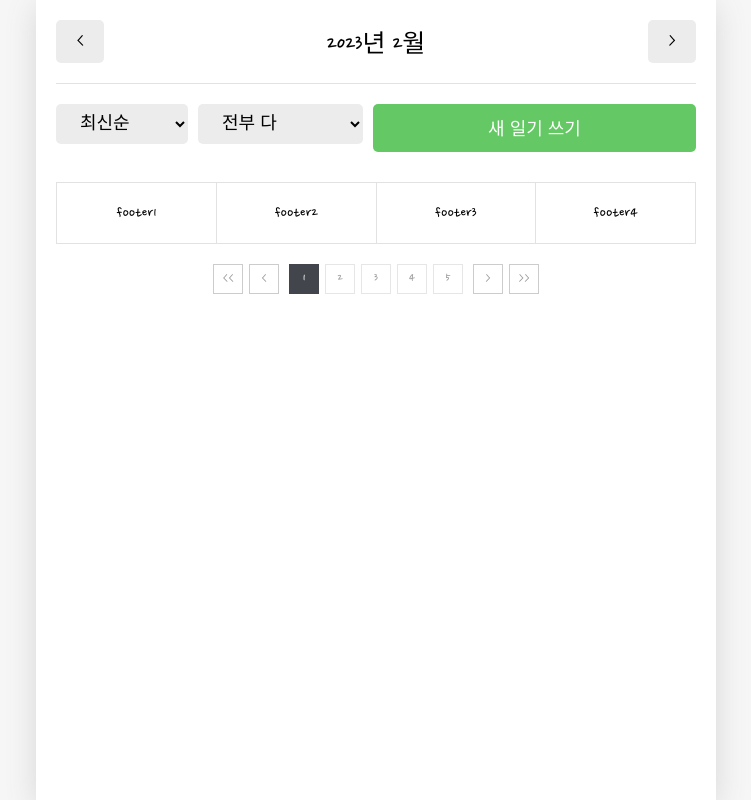
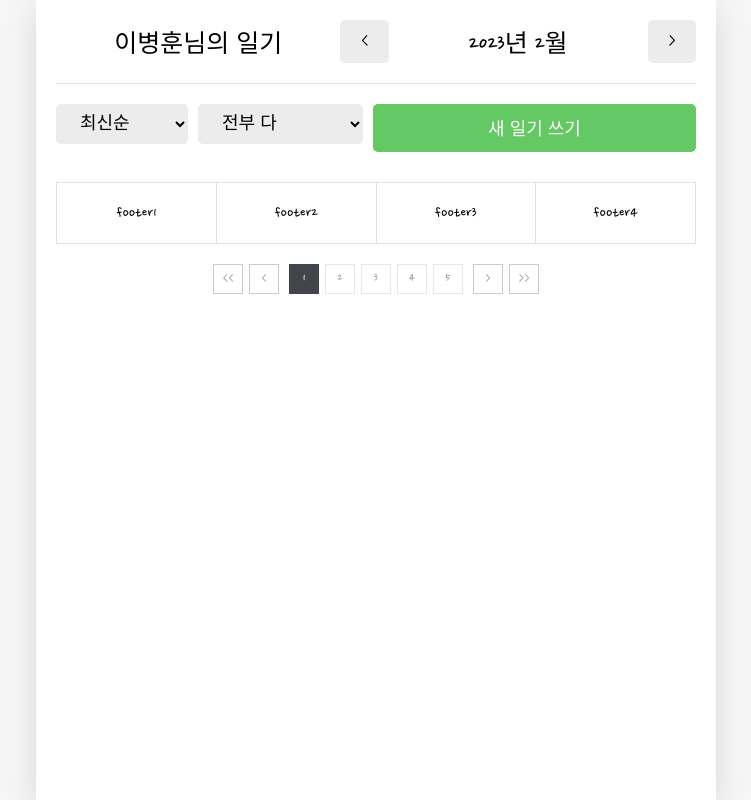
Before and after one commit to byounghoon95/MyDiary, a React (Create React App) app in the folder frontend/: page /home in a window 1280 px wide. Shown: the whole page, without its empty margins (264-1015 px from the left). Built offline with nearby package versions, Linux system fonts and the light colour scheme; a web font is replaced by a local one.

Commit message:
헤더 스타일 변경

```diff
--- a/frontend/src/App.css
+++ b/frontend/src/App.css
@@ -132,6 +132,12 @@ header > div {
 
 header .head_text{
     width: 50%;
+    font-size: 25px;
+    justify-content: center;
+}
+
+header .head_top{
+    width: 80%;
     font-size: 25px;
     justify-content: center;
 }
--- a/frontend/src/components/MyHeader.js
+++ b/frontend/src/components/MyHeader.js
@@ -2,6 +2,7 @@ import React from "react";
 const MyHeader = ({ leftChild, rightChild, headText }) => {
     return (
         <header>
+            <div className="head_top">이병훈님의 일기</div>
             <div className="head_btn_left">{leftChild}</div>
             <div className="head_text">{headText}</div>
             <div className="head_btn_right">{rightChild}</div>
```
